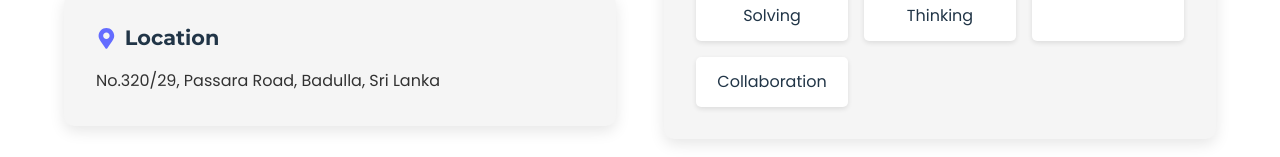
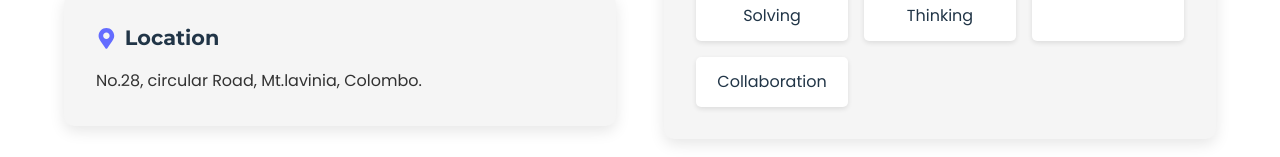
Before and after one commit to kirushanthSr/Portfolio_Kirushnath, a React (Vite) app: page /about in a window 1280 px wide. Shown: the part 1075-1232 px from the top of the page. Built offline with nearby package versions, Linux system fonts and the light colour scheme.

Commit message:
files upload

```diff
--- a/index.html
+++ b/index.html
@@ -2,7 +2,6 @@
 <html lang="en">
   <head>
     <meta charset="UTF-8" />
-    <link rel="icon" type="image/svg+xml" href="/vite.svg" />
     <meta name="viewport" content="width=device-width, initial-scale=1.0" />
     <title>Kirushanth | Portfolio</title>
     <meta name="description" content="Selvaratnam Kirushanth - Computer Science Student & Developer Portfolio" />
--- a/src/components/About.jsx
+++ b/src/components/About.jsx
@@ -136,7 +136,7 @@
 
 const SkillsGrid = styled.div`
   display: grid;
-  grid-template-columns: repeat(auto-fill, minmax(120px, 1fr));
+  grid-template-columns: repeat(auto-fill, minmax(130px, 1fr));
   gap: 1rem;
 `;
 
@@ -247,7 +247,7 @@
           <InfoCard variants={itemVariants} theme={theme}>
             <InfoTitle><FaMapMarkerAlt /> Location</InfoTitle>
             <InfoText theme={theme}>
-              No.320/29, Passara Road, Badulla, Sri Lanka
+              No.28, circular Road, Mt.lavinia, Colombo.
             </InfoText>
           </InfoCard>
         </InfoContainer>
```
